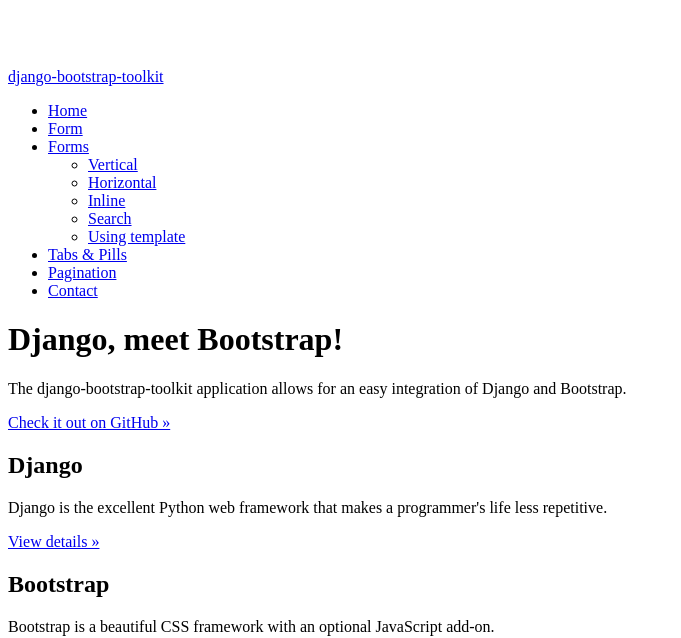
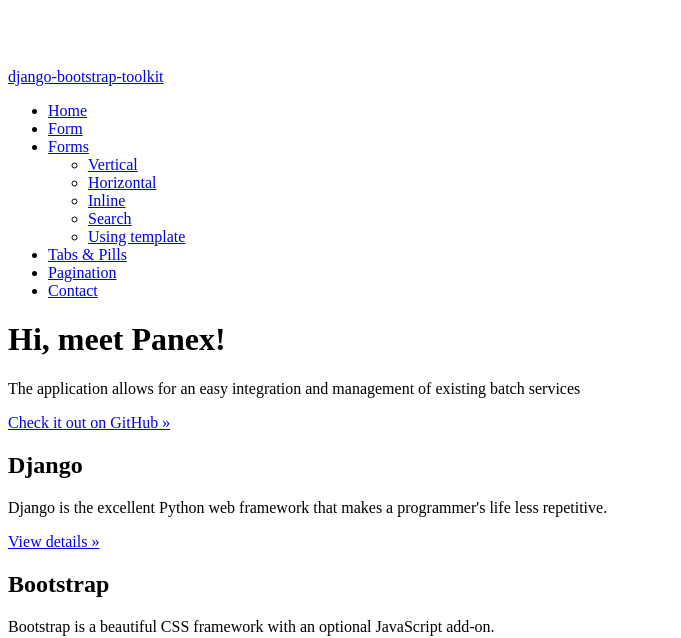
Before and after one commit to abhishekreddy1206/panex-web, a Django app: page / in a window 1280 px wide. Shown: the top 638 px of the page, without its empty margins (0-681 px from the left). Run offline with Django 3.2, Linux system fonts and the light colour scheme; parts of the project's set-up code (start-up, migrations or seed data) failed here and were passed over; some libraries are stand-ins or nearby versions.

Commit message:
template changes

```diff
--- a/panex_web/templates/base.html
+++ b/panex_web/templates/base.html
@@ -3,9 +3,9 @@
 <html lang="en">
 <head>
     <meta charset="utf-8">
-    <title>django-bootstrap-toolkit = Bootstrap support for Django</title>
+    <title>Panex</title>
     <meta name="description" content="">
-    <meta name="author" content="Dylan Verheul">
+    <meta name="author" content="Mohit Kanwal">
     {% bootstrap_stylesheet_tag %}
     <style type="text/css">
         body {
--- a/panex_web/templates/index.html
+++ b/panex_web/templates/index.html
@@ -3,9 +3,9 @@
 {% block content %}
 
     <div class="well">
-        <h1>Django, meet Bootstrap!</h1>
-        <p>The django-bootstrap-toolkit application allows for an easy integration of Django and Bootstrap.</p>
-        <p><a class="btn btn-primary" href="https://github.com/dyve/django-bootstrap-toolkit/">Check it out on GitHub &raquo;</a></p>
+        <h1>Hi, meet Panex!</h1>
+        <p>The application allows for an easy integration and management of existing batch services</p>
+        <p><a class="btn btn-primary" href="https://github.com/creativepsyco/panex-web">Check it out on GitHub &raquo;</a></p>
     </div>
 
     <div class="row">
```
